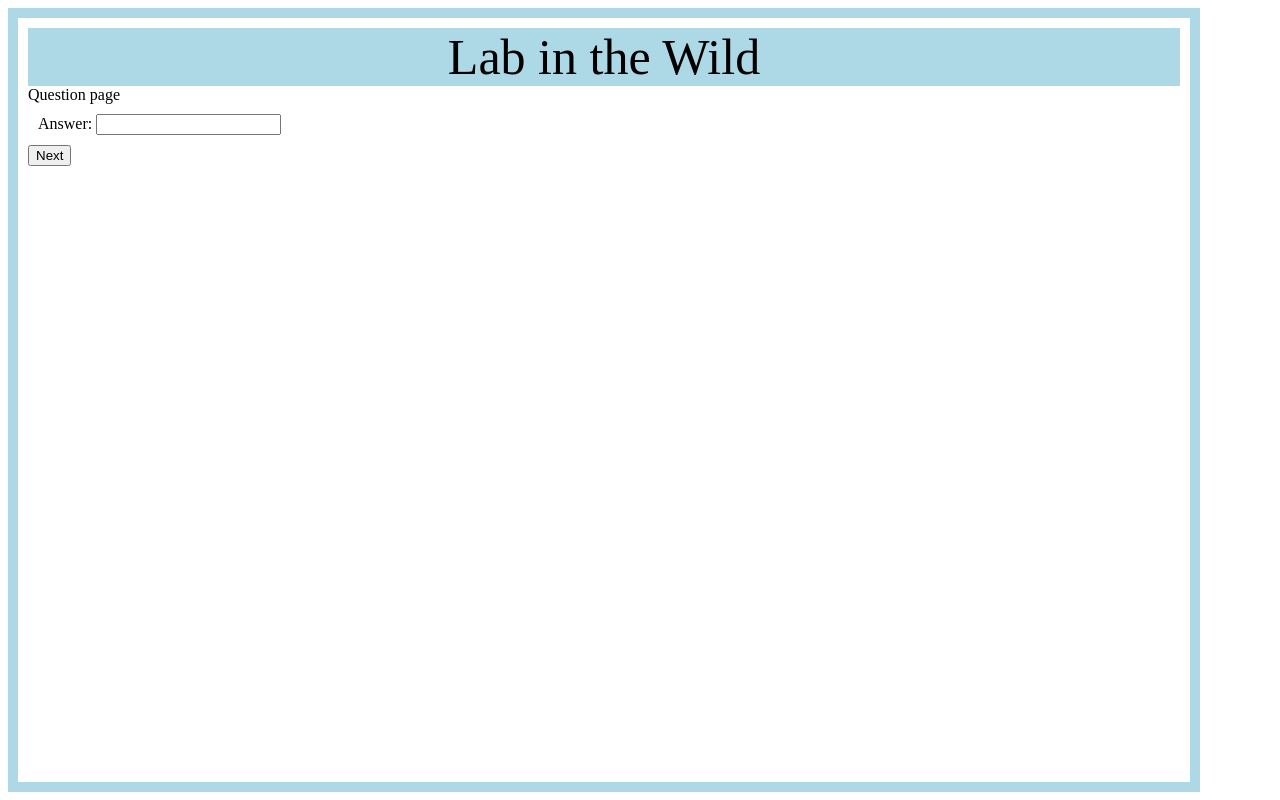
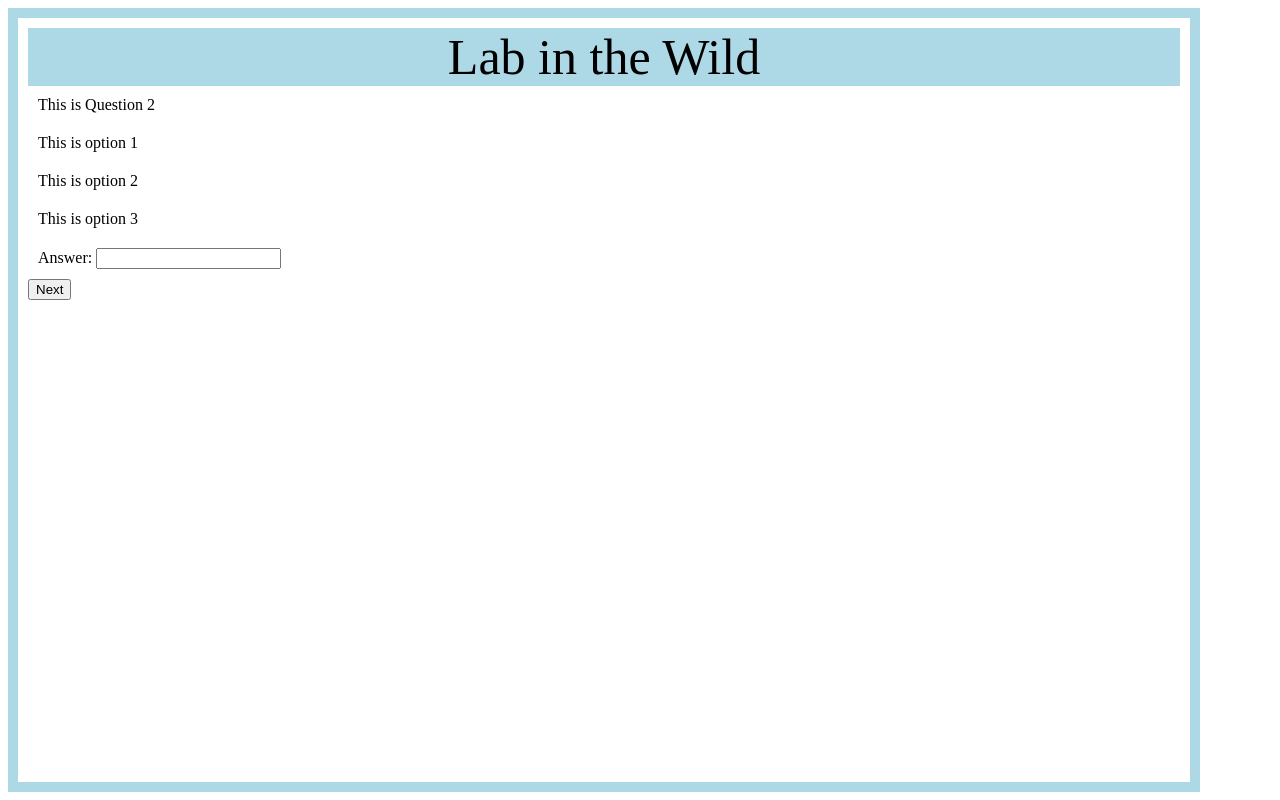
Before and after one commit to uw-ictd/ICTD_Free_Basics_Survey, a Django app: page /survey1/question/1/1/ in a window 1280 px wide. Run offline with Django 3.2, Linux system fonts and the light colour scheme.

Commit message:
Added end case for questions

```diff
--- a/SampleSurvey/SampleSurvey/templates/question.html
+++ b/SampleSurvey/SampleSurvey/templates/question.html
@@ -3,7 +3,10 @@
 
 <header>Lab in the Wild</header>
 <body>
-Question page
+<div>{{ question.q }}</div>
+<div>{{ question.1 }}</div>
+<div>{{ question.2 }}</div>
+<div>{{ question.3 }}</div>
 <form action="{{url}}" method="post">{% csrf_token %}
   {{ form.non_field_errors }}
   <div class="fieldWrapper">
--- a/SampleSurvey/SampleSurvey/templates/survey1Results.html
+++ b/SampleSurvey/SampleSurvey/templates/survey1Results.html
@@ -4,10 +4,10 @@
 <header>Lab in the Wild</header>
 <body>
 <div>Thanks for submitting your information!</div>
-<div>
+<!--<div>
   All Entries
   {% for entry in entries %}
 </p>Age: {{ entry.age }}, Education: {{ entry.get_education_display }}</p>
 {% endfor %}
-</div>
+</div>-->
 </body>
--- /dev/null
+++ b/SampleSurvey/Survey1/questions.py
@@ -0,0 +1,11 @@
+class AllQuestions:
+    allQuestions = {
+        1:{'q':'This is Question 1', '1':'This is option 1', '2':'This is option 2', '3':'This is option 3'},
+        2:{'q':'This is Question 2', '1':'This is option 1', '2':'This is option 2', '3':'This is option 3'},
+        }
+
+    def getQuestion(self, num):
+        return self.allQuestions[num]
+
+    def numQuestions(self):
+        return 2
--- a/SampleSurvey/Survey1/urls.py
+++ b/SampleSurvey/Survey1/urls.py
@@ -8,5 +8,5 @@ urlpatterns = [ url(r'^$', views.survey1, name='survey1'),
                 url(r'results/(\d+)/', views.results, name='results'),
                 url(r'image/selection/(\d+)/', views.selection, name='selection'),
                 url(r'image/', views.image, name='image'),
-                url(r'question/(\d+)/', views.question, name='question'),
+                url(r'question/(\d+)/(\d+)/', views.question, name='question'),
 ]
--- a/SampleSurvey/Survey1/views.py
+++ b/SampleSurvey/Survey1/views.py
@@ -6,6 +6,7 @@ from Survey1.models import Entry, Data, Question
 from django.http import HttpResponse
 from django.views.decorators.csrf import csrf_protect
 from Survey1.forms import BasicInfoForm, ConfirmationForm, SelectionForm, QuestionForm
+from Survey1.questions import AllQuestions
 
 def survey1(request):
     return render(request, "survey1.html", {})
@@ -53,11 +54,8 @@ def image(request):
     id = 1 # Use this field when we have a bunch of images
     return render(request, "image.html", {"id":id})
 
-def question(request, prevId):
-    next = Question()
-    next.save()
-    nextId = next.id
-    if (request.method == 'POST' and prevId != "0"):
+def question(request, prevId, qId):
+    if (request.method == 'POST'): # TODO add check for when this is the first time through
         prev = Question.objects.get(pk=int(prevId))
         form = QuestionForm(request.POST, instance=prev)
         if (form.is_valid()):
@@ -65,8 +63,13 @@ def question(request, prevId):
             print("Saved answers with id {0}".format(res.id,))
         else:
             print("Invalid form, not saved")
+    if (int(qId) == AllQuestions().numQuestions()):
+        # Finished last question, render end page
+        return render(request, "survey1Results.html")
+    next = Question()
+    next.save()
+    nextId = next.id
     q = QuestionForm(instance=next)
-    url = "/survey1/question/{0}/".format(nextId,)
-    print("{0}".format(url,))
-    #TODO use nextId to determine what question will be displayed next
-    return render(request, "question.html", {"form":q, "url":url})
+    url = "/survey1/question/{0}/{1}/".format(nextId, (int(qId) + 1))
+    ques = AllQuestions().getQuestion(int(qId) + 1)
+    return render(request, "question.html", {"question":ques, "form":q, "url":url})
```
Also changed, not shown: SampleSurvey/db.sqlite3, 1 other file.
